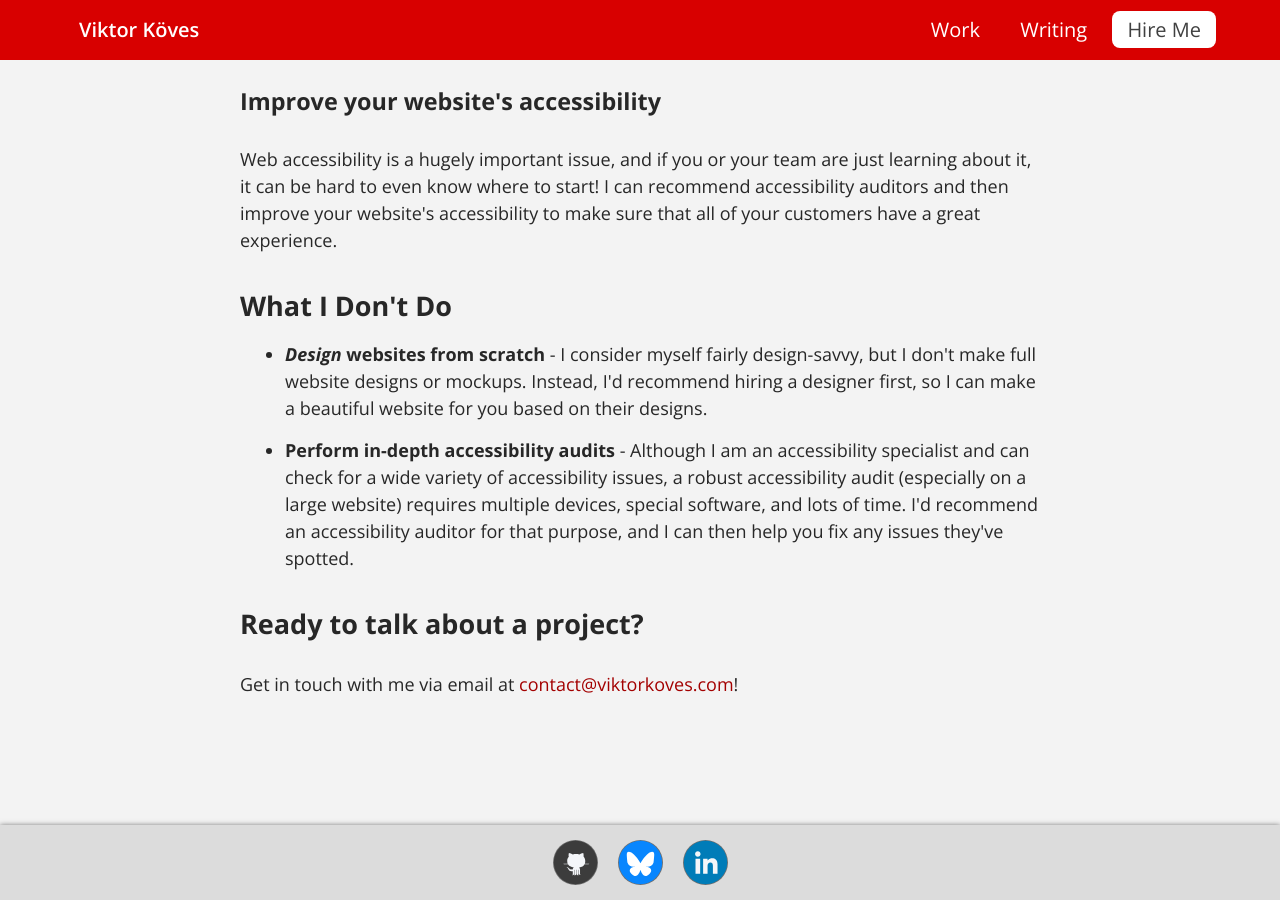
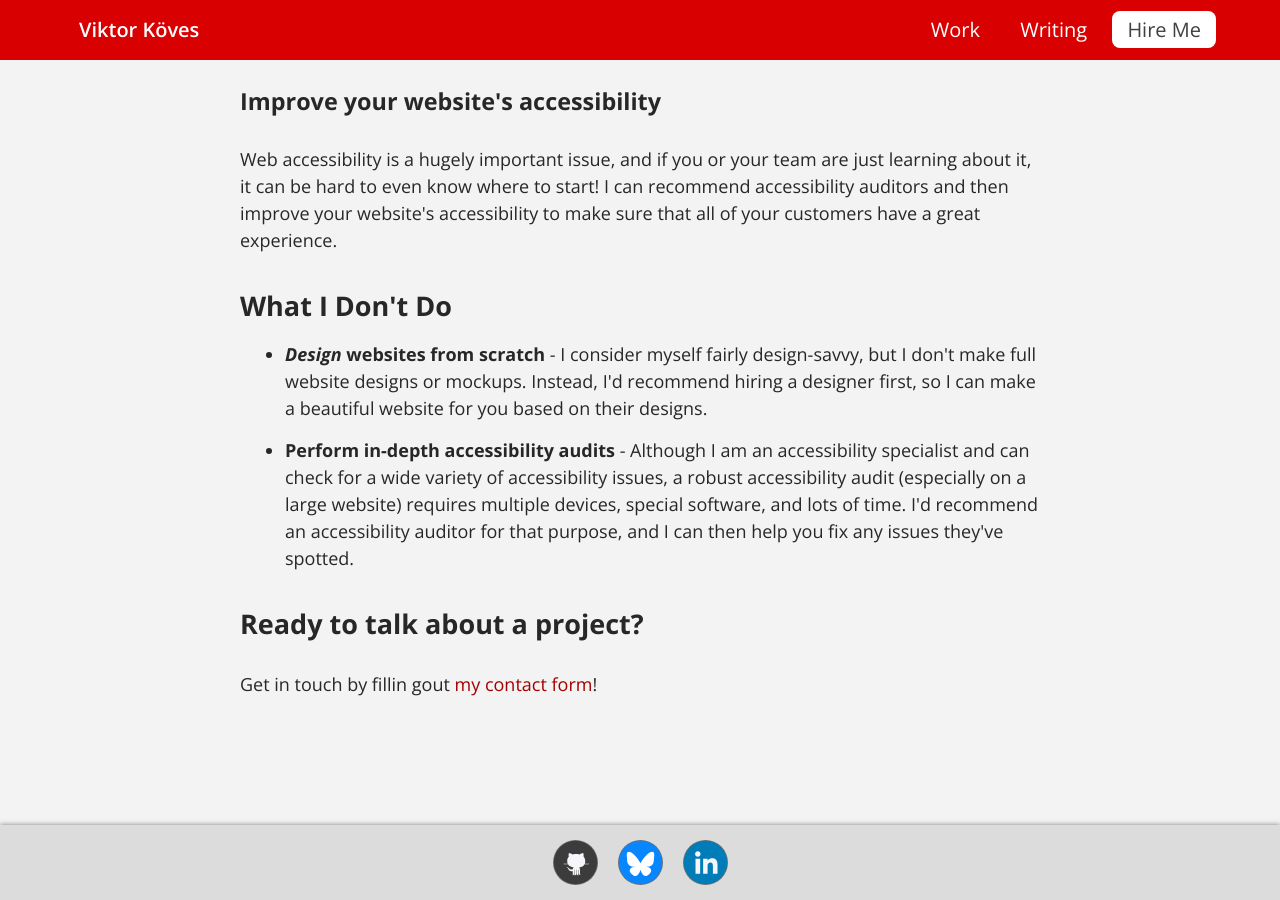
Before and after one commit to vkoves/vkoves.github.io, a Jekyll site: the page built from hire-me.html, in a window 1280 px wide and 900 px high, scrolled down 1034 px. Built offline with Jekyll 4.4.1, drawn with Linux system fonts in a browser that asks for light colours.

Commit message:
Update Hire Me with Contact Form

```diff
--- a/hire-me.html
+++ b/hire-me.html
@@ -73,7 +73,7 @@ stylesheets:
   <h2 id="contact-me">Ready to talk about a project?</h2>
 
   <p>
-    Get in touch with me via email at
-    <a href="mailto:contact@viktorkoves.com">contact@viktorkoves.com</a>!
+    Get in touch by fillin gout
+    <a href="https://forms.gle/5NFDhz8VVn2TsXQM9">my contact form</a>!
   </p>
 </section>
```
